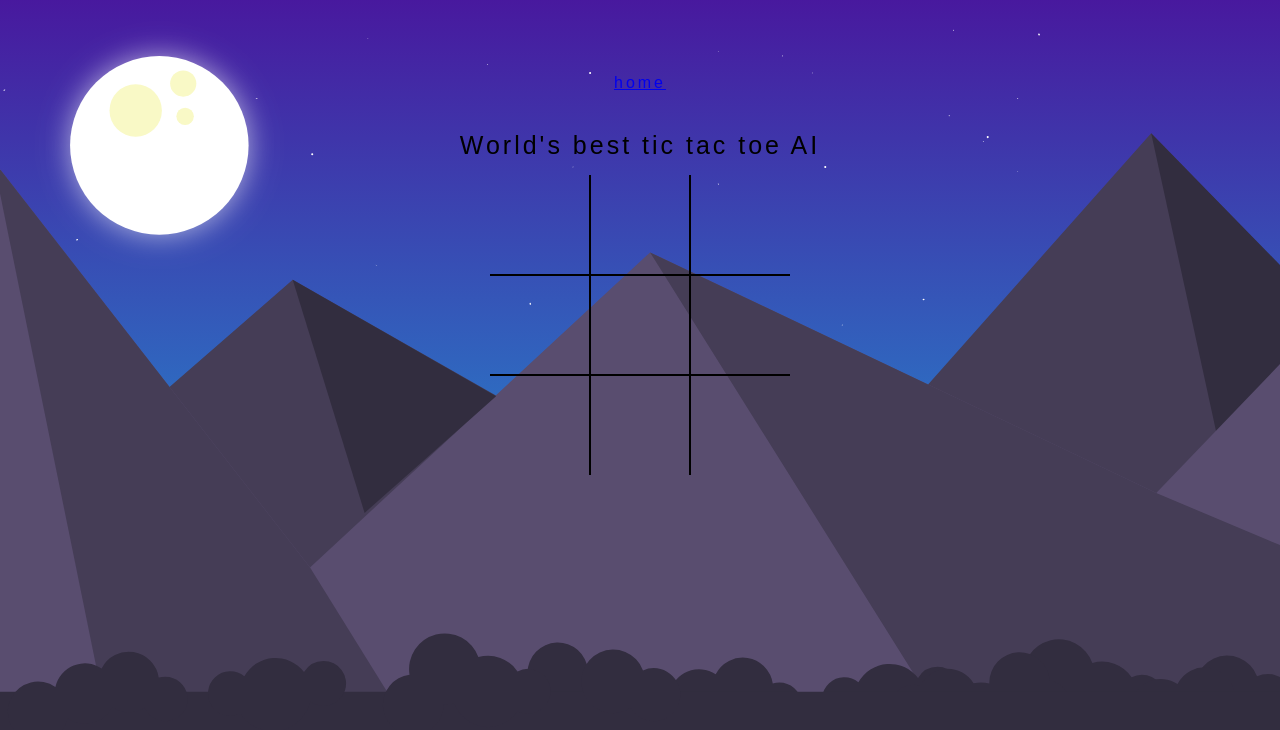
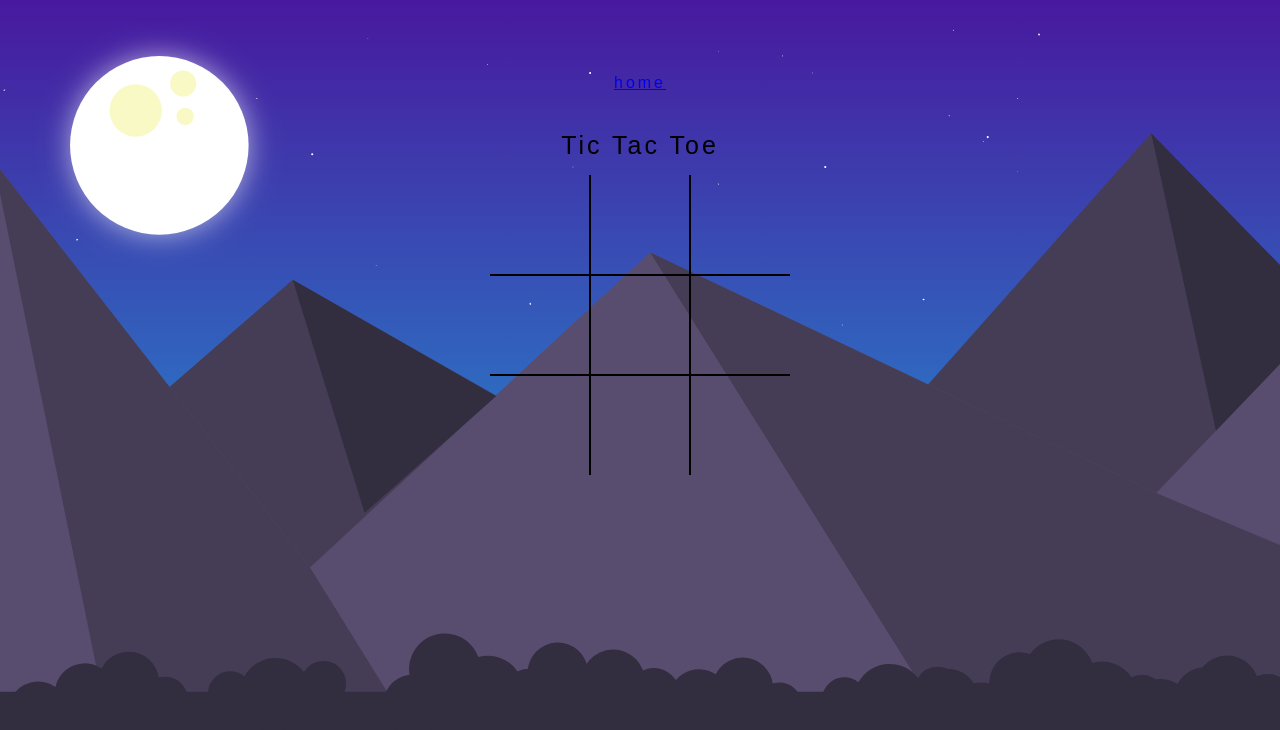
Before and after one commit to Bgorson/project3, a React (Create React App) app in the folder client/: page /miniGame3 in a window 1280 px wide. Shown: the top 730 px of the page. Built offline with nearby package versions, Linux system fonts and the light colour scheme.

Commit message:
tic tac toe

```diff
--- a/client/src/components/minigame3/components/MiniGame3.js
+++ b/client/src/components/minigame3/components/MiniGame3.js
@@ -86,7 +86,7 @@ class MiniGame3 extends Component {
           <div id="game">
               <div id="status">{this.state.winnerLine}</div>
               <div id="head">
-                  World's best tic tac toe AI
+                  Tic Tac Toe
               </div>
               <div id="board" onClick={(e)=>this.clicked(e.target)}>
                   <div className="square" data-square="0"></div>
```
